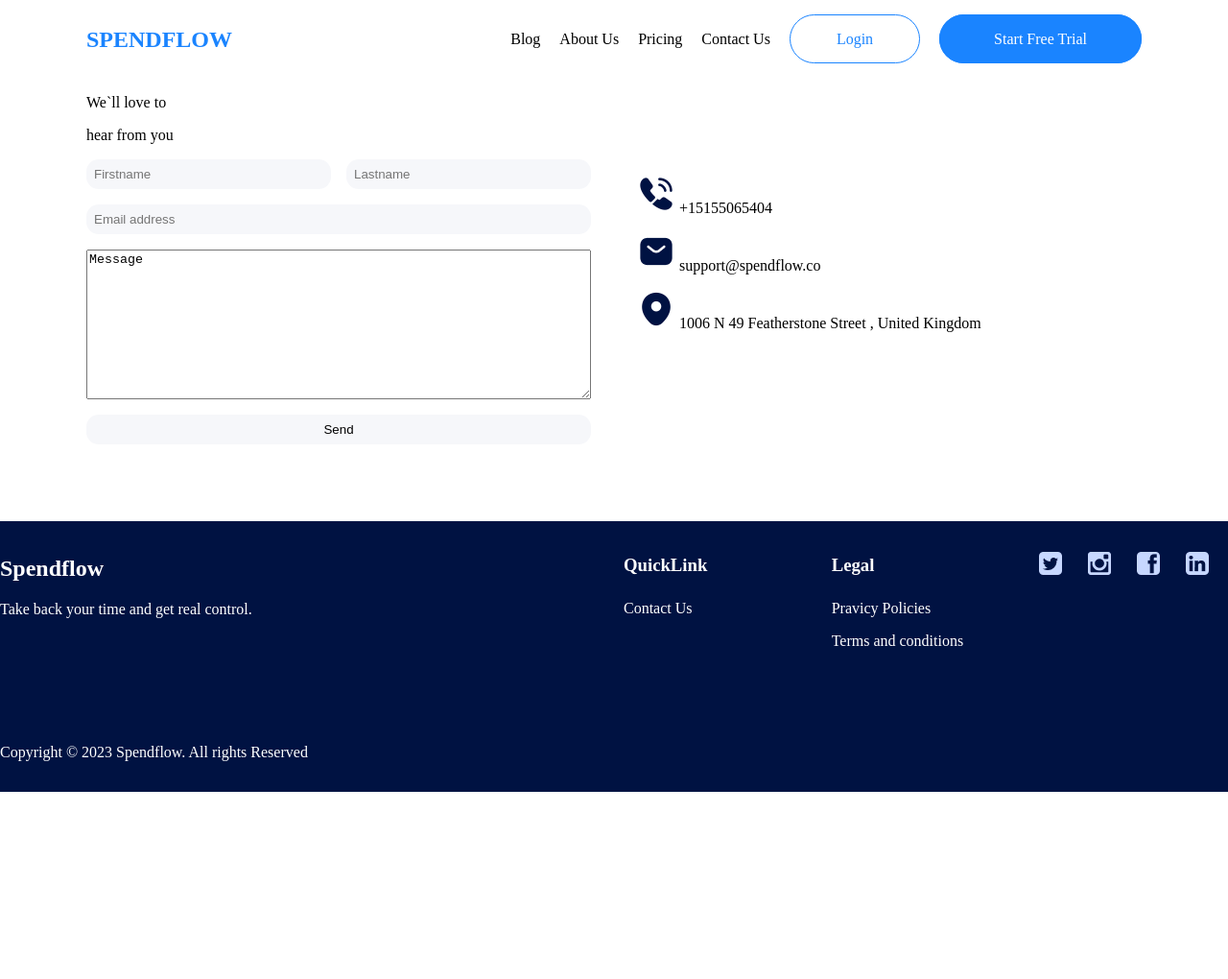
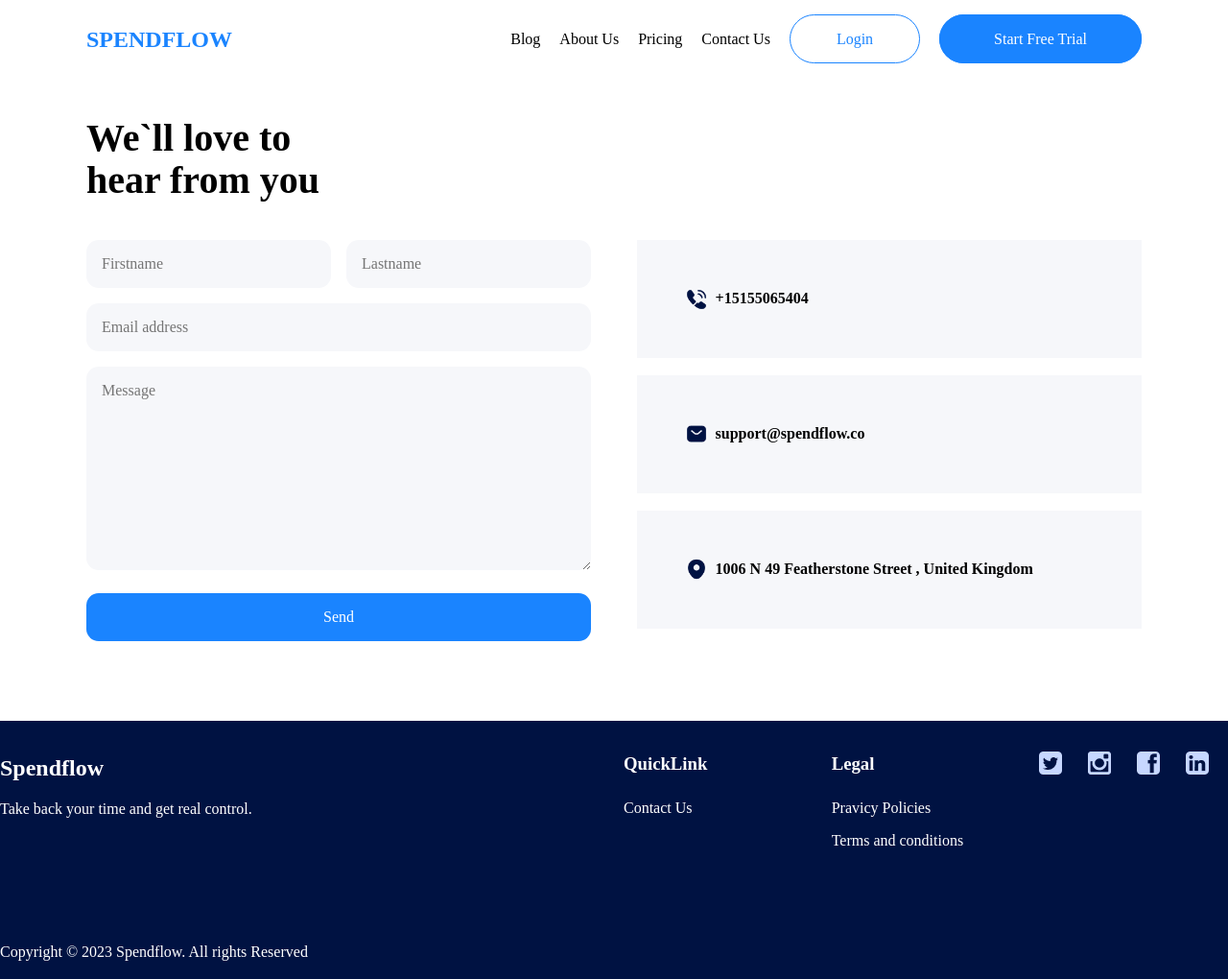
Before and after one commit to derema23/figmaquettes, a plain HTML site: page Spendflow/ContactUs.html in a window 1280 px wide. Shown: the whole page at 96% size. Before the commit the page ends 825 px from the top, so only its background shows below. Drawn offline with Linux system fonts and the light colour scheme; a web font is replaced by a local one.

Commit message:
SpendFlow Contact Page

```diff
--- a/Spendflow/ContactUs.html
+++ b/Spendflow/ContactUs.html
@@ -26,9 +26,9 @@
 
 
     <main>
-
-        <p>We`ll love to</p>
-        <p>hear from you</p>
+        <div class="head">
+            <p>We`ll love to <br> hear from you</p>
+        </div>
 
         <div class="main-container">
 
@@ -40,7 +40,7 @@
                         <input type="text" placeholder="Lastname">
                     </div>
                     <input type="email" placeholder="Email address">
-                    <textarea name="textarea" cols="30" rows="10">Message</textarea>
+                    <textarea name="textarea" cols="30" rows="10" placeholder="Message"></textarea>
                     <input type="submit" value="Send">
                 </form>
 
@@ -48,9 +48,9 @@
 
             <div class="contact">
 
-                <p> <img src="images/call-calling.png" alt="call_icon"> +15155065404 </p>
-                <p> <img src="images/sms.png" alt="sms_icon"> support@spendflow.co</p>
-                <p> <img src="images/location.png" alt="location_icon"> 1006 N 49 Featherstone Street , United Kingdom</p>
+                <p> <img src="images/call-calling.png" alt="call_icon"> <span>+15155065404</span> </p>
+                <p> <img src="images/sms.png" alt="sms_icon"> <span>support@spendflow.co</span></p>
+                <p> <img src="images/location.png" alt="location_icon"> <span>1006 N 49 Featherstone Street , United Kingdom</span> </p>
 
             </div>
 
--- a/Spendflow/css/contact.css
+++ b/Spendflow/css/contact.css
@@ -131,6 +131,13 @@
     gap: 3rem;
 }
 
+.head p{
+    font-size: 40px;
+    font-weight: 700;
+    line-height: 44px;
+
+}
+
 form{
     display: flex;
     flex-direction: column;
@@ -144,13 +151,44 @@
 }
 
 .contact img{
-    width: 2.5rem;
+    width: 1.5rem;
 }
 
-.form input {
+.form input, textarea{
     outline: 0;
     border: 0;
     border-radius: 0.8rem;
     background-color: #F6F7FA;
-    padding: 0.5rem;
+    padding: 1rem;
+    font-family: Mona-sans;
+    font-weight: 500;
+    font-size: 1rem;
 }
+
+.form input[type=submit]{
+    margin-top: 0.5rem;
+    background-color: #1A84FF;
+    color: #fff;
+}
+
+.contact{
+    display:flex;
+    flex-direction: column;
+    justify-content: center;
+    gap: 0.1rem;
+}
+
+.contact p{
+    display: flex;
+    align-items: center;
+    gap: 0.5rem;
+    background-color: #F6F7FA;
+    padding: 3.1rem;
+    margin-block-start: 0;
+}
+
+.contact p span{
+    font-weight: 600;
+    font-size: 1rem;
+    line-height: 1.4rem;
+}
```
